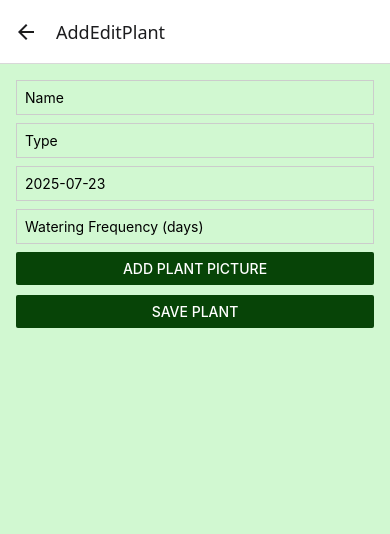
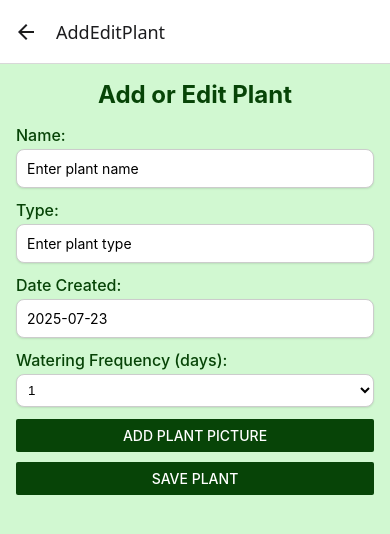
Before and after one commit to Hootanica/Hootanica, a React Native app: screen /AddEditPlant in a window 390 px wide. Shown: the top 534 px of the page. Built offline with nearby package versions, Linux system fonts and the light colour scheme.

Commit message:
styled the add and edit page

```diff
--- a/package.json
+++ b/package.json
@@ -11,6 +11,7 @@
   "dependencies": {
     "@expo/metro-runtime": "~5.0.4",
     "@react-native-async-storage/async-storage": "2.1.2",
+    "@react-native-picker/picker": "^2.11.1",
     "@react-navigation/native": "^7.1.14",
     "@react-navigation/native-stack": "^7.3.21",
     "@react-navigation/stack": "^7.4.2",
--- a/src/screens/AddEditPlantScreen.js
+++ b/src/screens/AddEditPlantScreen.js
@@ -1,7 +1,15 @@
 import React, { useState, useContext, useEffect } from 'react';
-import { View, TextInput, Button, StyleSheet, Image } from 'react-native';
+import { View, TextInput, Button, StyleSheet, Image, Text } from 'react-native';
 import * as ImagePicker from 'expo-image-picker';
 import PlantContext from '../context/PlantContext';
+import { Picker } from '@react-native-picker/picker';
+
+
+ const wateringFrequencyOptions = [];
+
+  for (let i = 1; i <= 30;  i++){
+    wateringFrequencyOptions.push(i)
+  }
 
 export default function AddEditPlantScreen({ navigation, route }) {
   const { addPlant, editPlant, plants } = useContext(PlantContext);
@@ -9,9 +17,12 @@ export default function AddEditPlantScreen({ navigation, route }) {
   const [type, setType] = useState('');
   const [photo, setPhoto] = useState(null);
   const [dateCreated, setDateCreated] = useState(new Date().toISOString().split('T')[0]);
-  const [wateringFrequency, setWateringFrequency] = useState('');
+  const [wateringFrequency, setWateringFrequency] = useState(1);
+
+
 
   const editingId = route.params?.id;
+
 
   useEffect(() => {
     if (editingId) {
@@ -21,7 +32,7 @@ export default function AddEditPlantScreen({ navigation, route }) {
         setType(plant.type);
         setPhoto(plant.photo);
         setDateCreated(plant.dateCreated);
-        setWateringFrequency(plant.wateringFrequency?.toString() || '');
+        setWateringFrequency(plant.wateringFrequency);
       }
     }
   }, [editingId]);
@@ -44,7 +55,7 @@ export default function AddEditPlantScreen({ navigation, route }) {
       type,
       photo,
       dateCreated,
-      wateringFrequency: parseInt(wateringFrequency, 10) || 0,
+      wateringFrequency,
     };
     if (editingId) editPlant(plant);
     else addPlant(plant);
@@ -52,21 +63,110 @@ export default function AddEditPlantScreen({ navigation, route }) {
   };
 
   return (
-    <View style={styles.container}>
-      <TextInput placeholder="Name" value={name} onChangeText={setName} style={styles.input} />
-      <TextInput placeholder="Type" value={type} onChangeText={setType} style={styles.input} />
-      <TextInput placeholder="Date Created (YYYY-MM-DD)" value={dateCreated} onChangeText={setDateCreated} style={styles.input} />
-      <TextInput placeholder="Watering Frequency (days)" value={wateringFrequency} onChangeText={setWateringFrequency} style={styles.input} keyboardType="numeric" />
-      <Button title="Add Plant Picture" color={"#074407ff"} onPress={pickImage} />
-      {photo && <Image source={{ uri: photo }} style={styles.image} />}
-      <View style={{ height: 10 }} />
-      <Button title="Save Plant" color={"#074407ff"} onPress={save} />
+  <View style={styles.container}>
+    <Text style={styles.title}>Add or Edit Plant</Text>
+
+    <View style={styles.formGroup}>
+      <Text style={styles.label}>Name:</Text>
+      <TextInput
+        placeholder="Enter plant name"
+        value={name}
+        onChangeText={setName}
+        style={styles.input}
+      />
     </View>
-  );
+
+    <View style={styles.formGroup}>
+      <Text style={styles.label}>Type:</Text>
+      <TextInput
+        placeholder="Enter plant type"
+        value={type}
+        onChangeText={setType}
+        style={styles.input}
+      />
+    </View>
+
+    <View style={styles.formGroup}>
+      <Text style={styles.label}>Date Created:</Text>
+      <TextInput
+        placeholder="YYYY-MM-DD"
+        value={dateCreated}
+        onChangeText={setDateCreated}
+        style={styles.input}
+      />
+    </View>
+
+    <View style={styles.formGroup}>
+      <Text style={styles.label}>Watering Frequency (days):</Text>
+      <Picker
+        selectedValue={wateringFrequency}
+        onValueChange={(itemValue) => setWateringFrequency(Number(itemValue))}
+        style={styles.picker}
+      >
+        {wateringFrequencyOptions.map((number) => (
+          <Picker.Item key={number} label={`${number}`} value={number} />
+        ))}
+      </Picker>
+    </View>
+
+    <Button title="Add Plant Picture" color="#074407ff" onPress={pickImage} />
+    {photo && <Image source={{ uri: photo }} style={styles.image} />}
+
+    <View style={{ height: 10 }} />
+    <Button title="Save Plant" color="#074407ff" onPress={save} />
+  </View>
+);
 }
-
 const styles = StyleSheet.create({
-  container: { flex: 1, padding: 16, backgroundColor: '#d1f8d1ff' },
-  input: { borderWidth: 1, borderColor: '#ccc', padding: 8, marginBottom: 8 },
-  image: { width: 100, height: 100, marginVertical: 8 },
+  container: {
+    flex: 1,
+    padding: 16,
+    backgroundColor: '#d1f8d1ff',
+  },
+  title: {
+    fontSize: 24,
+    fontWeight: 'bold',
+    marginBottom: 16,
+    textAlign: 'center',
+    color: '#074407ff',
+  },
+  formGroup: {
+    marginBottom: 12,
+  },
+  label: {
+    fontSize: 16,
+    fontWeight: '500',
+    marginBottom: 4,
+    color: '#074407ff',
+  },
+  input: {
+    borderWidth: 1,
+    borderColor: '#ccc',
+    borderRadius: 8,
+    padding: 10,
+    backgroundColor: 'white',
+    shadowColor: '#000',
+    shadowOffset: { width: 0, height: 1 },
+    shadowOpacity: 0.1,
+    shadowRadius: 2,
+    elevation: 2,
+  },
+  picker: {
+    borderWidth: 1,
+    padding: 7,
+    borderColor: '#ccc',
+    borderRadius: 8,
+    backgroundColor: 'white',
+    shadowColor: '#000',
+    shadowOffset: { width: 0, height: 1 },
+    shadowOpacity: 0.1,
+    shadowRadius: 2,
+    elevation: 2,
+  },
+  image: {
+    width: 150,
+    height: 150,
+    marginVertical: 12,
+    borderRadius: 8,
+  },
 });
```
Also changed, not shown: 1 other file (tests, documents, lock files or other folders).
